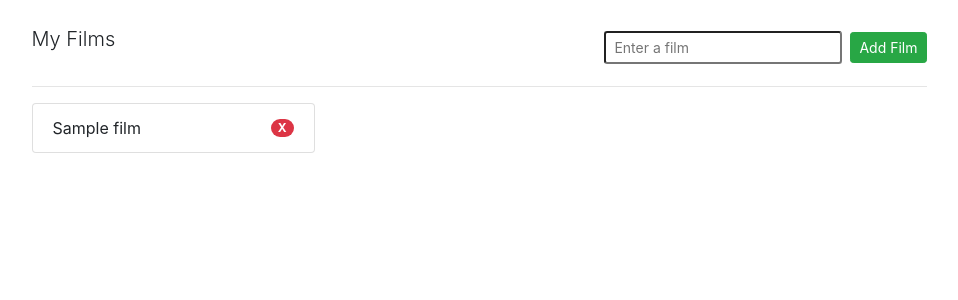
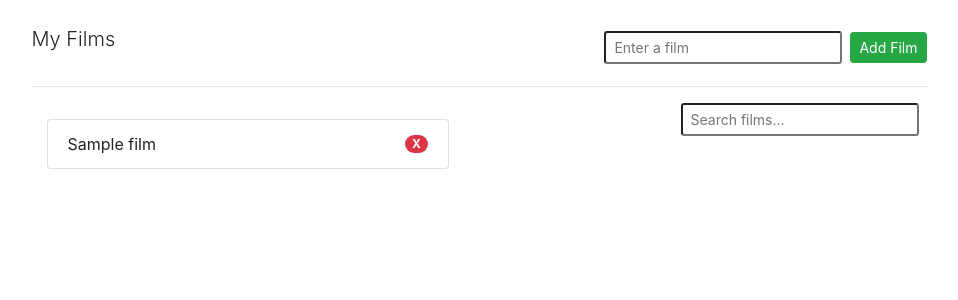
Before and after one commit to tystar86/django-htmx-tutorial, a Django app: page /films/ in a window 1280 px wide. Shown: the part 56-356 px from the top of the page, without its empty margins (161-1119 px from the left). Run offline with Django 4.2, Linux system fonts and the light colour scheme; a user stored in the database is signed in; tables that the repository leaves empty hold one stand-in row (values such as "Sample post"); one stand-in notice (Sample message) is shown; data that the repository does not hold is empty; some libraries are stand-ins or nearby versions.

Commit message:
feat:Add dynamic search

```diff
--- a/films/templates/partials/film-list.html
+++ b/films/templates/partials/film-list.html
@@ -1,5 +1,15 @@
+<div class="d-flex justify-content-between">
+    <section class="col-6">
+        {% if messages %}
+            <ul class="messages" hx-get="{% url 'message_clear' %}" hx-trigger="load delay:3s">
+                {% for message in messages %}
+                    <li{% if message.tags %} class="{{ message.tags }}" {% endif %}>{{ message|safe }}</li>
+                {% endfor %}
+            </ul>
+        {% endif %}
+
         {% if films %}
-    <ul class="list-group col-4">
+            <ul class="list-group col-12">
             {% for film in films %}
                 <li class="list-group-item d-flex justify-content-between align-items-center">
                     {{ film.name }}
@@ -16,3 +26,9 @@
         {% else %}
             <p>You do not have any films in your list</p>
         {% endif %}
+    </section>
+
+    <section>
+        {% include 'partials/search.html' %}
+    </section>
+</div>
--- /dev/null
+++ b/films/templates/partials/search.html
@@ -0,0 +1,13 @@
+<div class="d-flex justify-content-end mb-4">
+    {% csrf_token %}
+    <input type="text"
+        hx-post="{% url 'search_film' %}"
+        hx-target='#results'
+        hx-trigger="keyup changed delay:500ms"
+        name="search"
+        class="form-control-sm mr-2"
+        placeholder="Search films..." />
+
+    </form>
+</div>
+<div id="results"></div>
--- a/films/urls.py
+++ b/films/urls.py
@@ -14,6 +14,8 @@
     path("check-username/", views.check_username, name="check_username"),
     path("add-film/", views.add_film, name="add_film"),
     path("remove-film/<int:pk>", views.remove_film, name="remove_film"),
+    path("search-film/", views.search_film, name="search_film"),
+    path("message-clear/", views.message_clear, name="message_clear"),
 ]
 
 urlpatterns += hmtx_views
--- a/films/views.py
+++ b/films/views.py
@@ -1,14 +1,16 @@
 from typing import Any
 from django.db.models.query import QuerySet
-from django.http.response import HttpResponse, HttpResponsePermanentRedirect
+from django.http.response import HttpResponse
 from django.shortcuts import render
 from django.contrib.auth import get_user_model
 from django.contrib.auth.views import LoginView
+from django.contrib.auth.decorators import login_required
+from django.contrib.auth.mixins import LoginRequiredMixin
+from django.contrib import messages
 from django.urls import reverse_lazy
 from django.http import HttpResponse
 from django.views.generic import FormView, TemplateView, ListView
-# from django.views.generic.list import ListView
-from django.contrib.auth import get_user_model
+from django.views.decorators.http import require_http_methods
 
 from films.forms import RegisterForm
 from films.models import Film
@@ -39,7 +41,7 @@
         return HttpResponse("<div id='username-error' class='success'>This username is available</div>") # with hx-swap="outerhtml"
 
 
-class FilmListView(ListView):
+class FilmListView(LoginRequiredMixin, ListView):
     template_name = "films.html"
     model = Film
     context_object_name = "films"
@@ -50,17 +52,35 @@
         return user.films.all()
 
 
+@login_required
 def add_film(request):
     filmname = request.POST.get("filmname")
 
-    film = Film.objects.create(name=filmname)
+    film = Film.objects.get_or_create(name=filmname)[0]
 
     request.user.films.add(film)
+
+    messages.success(request, f"Added <em><b>{filmname}</b></em> to your list of films.")
 
     return render(request, "partials/film-list.html", {"films": request.user.films.all()})
 
 
+@login_required
+@require_http_methods(["DELETE"])
 def remove_film(request, pk):
-    Film.objects.filter(pk=pk).delete()
+    request.user.films.remove(pk)
 
     return render(request, "partials/film-list.html", {"films": request.user.films.all()})
+
+
+@login_required
+def search_film(request):
+    search_text = request.POST.get("search")
+    user_film_names = request.user.films.all().values_list("name", flat=True)
+    results = Film.objects.filter(name__icontains=search_text).exclude(name__in=user_film_names)
+
+    return render(request, "partials/search-results.html", {"results": results})
+
+
+def message_clear(request):
+    return HttpResponse("")
```
Also changed, not shown: films/templates/partials/search-results.html (added, +18 -0 lines). Lines whose indentation alone changed are shown as unchanged.
